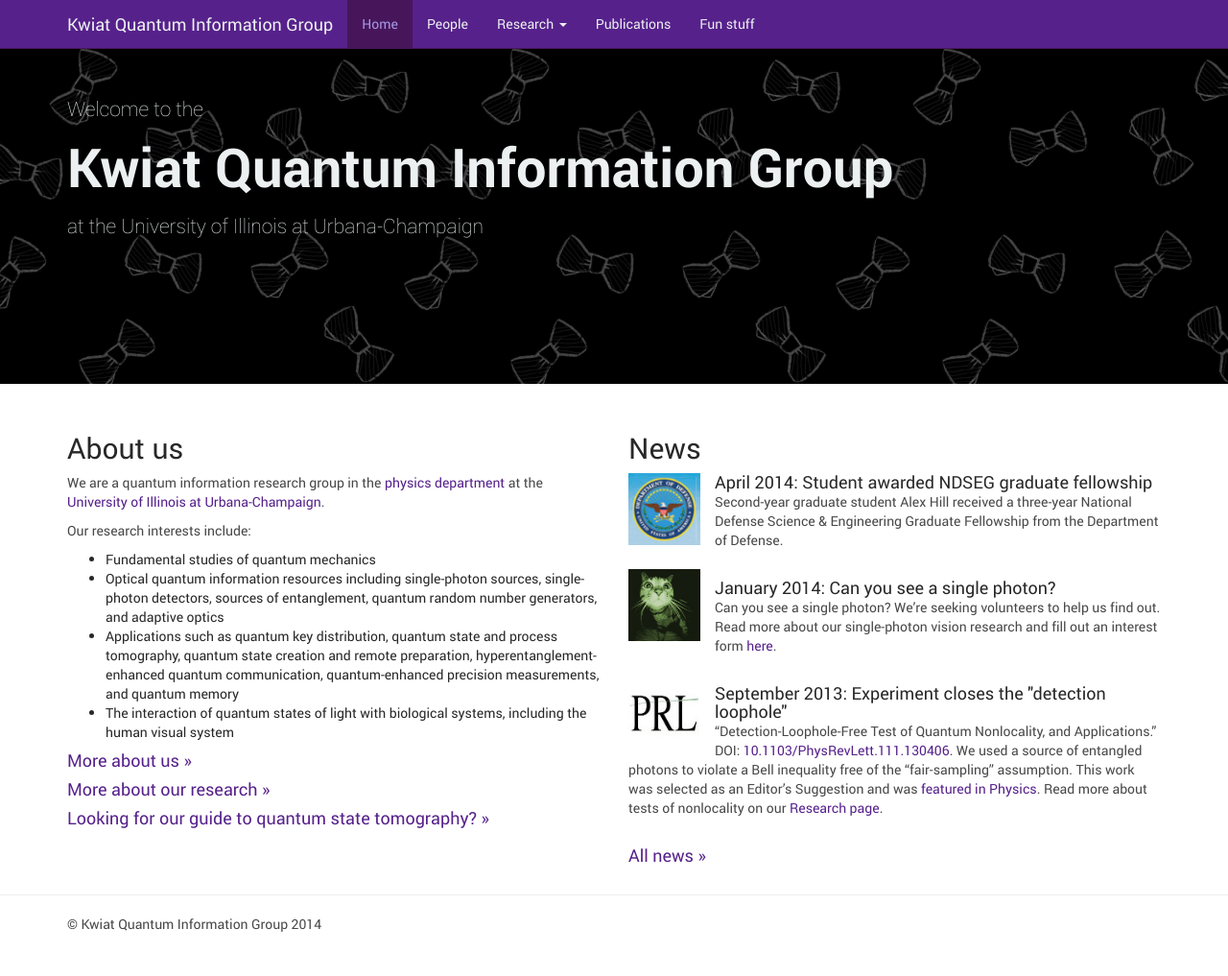
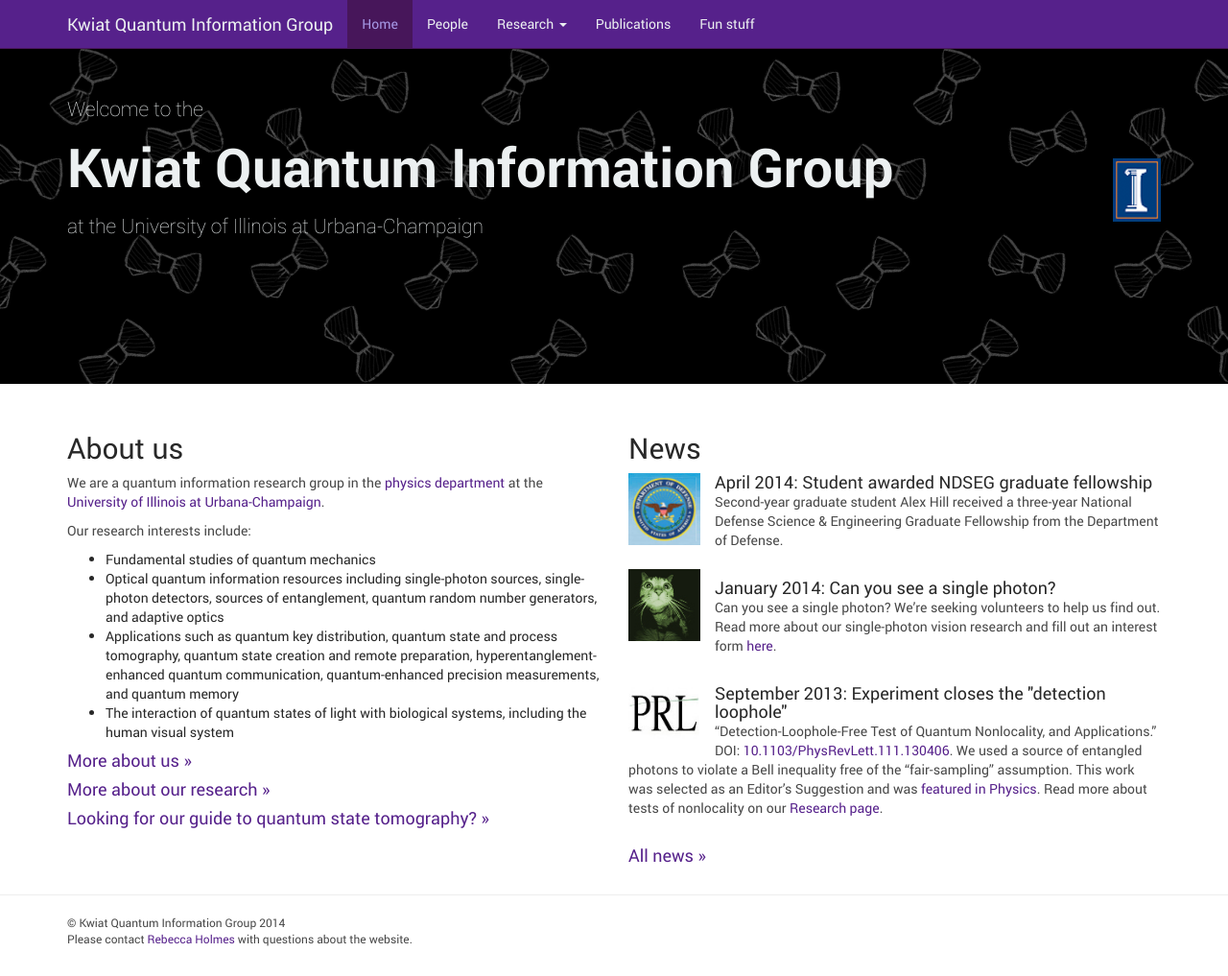
Before and after one commit to KwiatLab/group-website-jekyll, a Jekyll site: the page built from index.html, in a window 1280 px wide and 1017 px high. Shown: the whole window at 96% size. Built offline with Jekyll 4.4.1, drawn with Linux system fonts in a browser that asks for light colours; Markdown is read by kramdown in place of the engine named in the settings.

Commit message:
Compliance with Illinois branding standards
Added imark to Jumbotron (and a few lines to group.css), changed
favicons in all templates to Illinois icon, and added contact info in
footer. Also renamed a thesis pdf to fix a broken link.

```diff
--- a/_includes/footer.html
+++ b/_includes/footer.html
@@ -1,7 +1,9 @@
   <footer>
 	  <div class="container">
 
-			<p class="footer">&copy; Kwiat Quantum Information Group 2014</p>
+			<p class="footer">&copy; Kwiat Quantum Information Group 2014<br>
+			Please contact <a href="mailto:rholmes4@illinois.edu">Rebecca Holmes</a> with questions about the website.</p>
+
 
 	  </div>
   </footer>
--- a/_includes/jumbotron.html
+++ b/_includes/jumbotron.html
@@ -4,5 +4,6 @@
 	    <p>Welcome to the</p>
         <h1>Kwiat Quantum Information Group</h1>
         <p>at the University of Illinois at Urbana-Champaign</p>
+		<div class="imark"><img src="img/imark.gif" alt="University of Illinois at Urbana-Champaign" title="University of Illinois at Urbana-Champaign"></div>
       </div>
     </div>
--- a/_layouts/default.html
+++ b/_layouts/default.html
@@ -4,7 +4,7 @@
 		<meta charset="utf-8">
 		<meta http-equiv="X-UA-Compatible" content="IE=edge">
 		<meta name="viewport" content="width=device-width, initial-scale=1">
-		<link rel="shortcut icon" href="{{ site.url }}/img/faviconk.gif">
+		<link rel="shortcut icon" href="{{ site.url }}/img/favicon.ico">
 
 		<title>Kwiat Quantum Information Group: {{ page.title }}</title>
 
--- a/_layouts/home.html
+++ b/_layouts/home.html
@@ -4,7 +4,7 @@
 		<meta charset="utf-8">
 		<meta http-equiv="X-UA-Compatible" content="IE=edge">
 		<meta name="viewport" content="width=device-width, initial-scale=1">
-		<link rel="shortcut icon" href="{{ site.url }}/img/faviconk.gif">
+		<link rel="shortcut icon" href="{{ site.url }}/img/favicon.ico">
 
 		<title>Kwiat Quantum Information Group</title>
 
--- a/css/group.css
+++ b/css/group.css
@@ -32,6 +32,15 @@
 section {
     padding-top: 50px;
     margin-top: -50px; /* For proper linking to locations on page with 50 px fixed navbar. Use .anchor where section is not appropriate. */
+}
+
+.footer {
+  font-size:12px;
+}
+
+.imark {
+	float:right;
+	margin-top:-100px;
 }
 
 /* CSS for special font sizes */
```
Also changed, not shown: img/favicon.ico (added), img/imark.gif (added), 1 other file.
